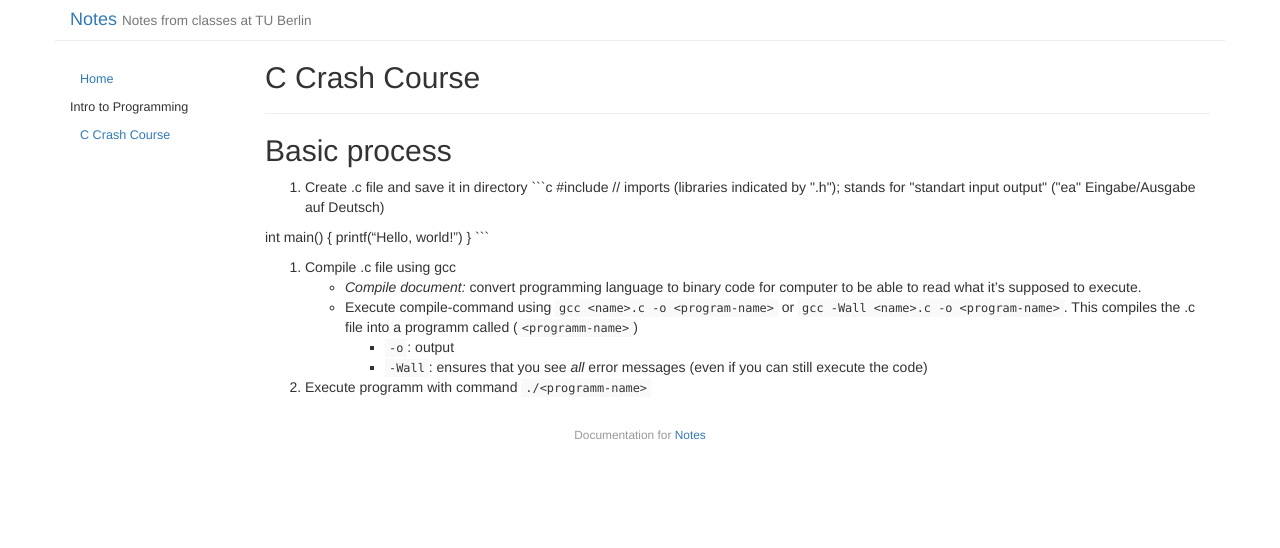
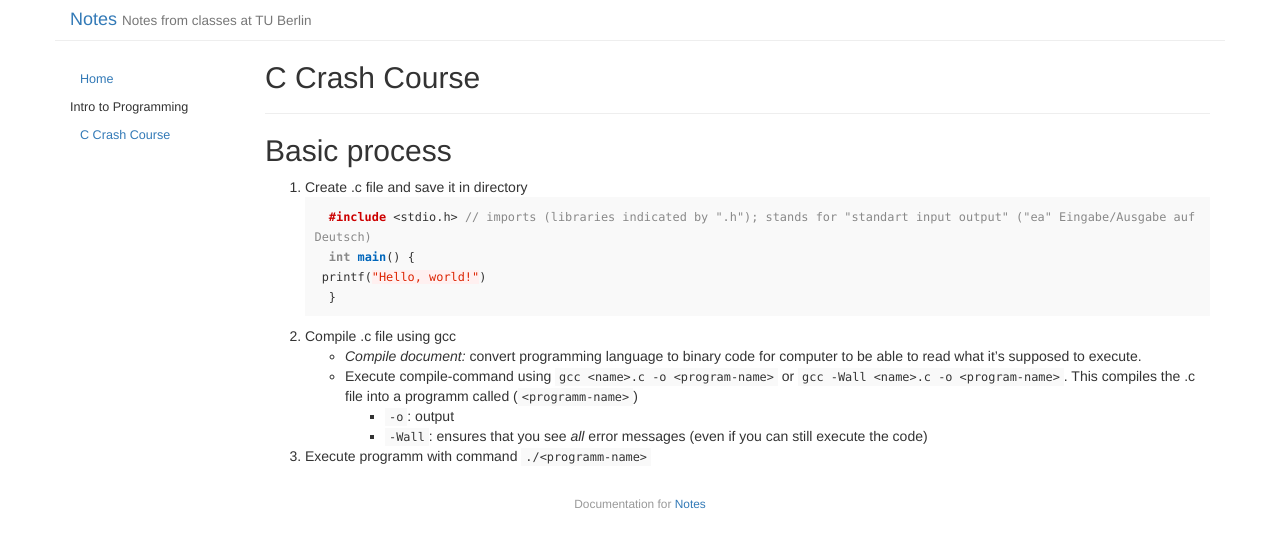
Before and after one commit to kajaschmidt/notes, a Jekyll site: the page built from _posts/2018-10-15-c-crash-course.md, in a window 1280 px wide. Shown: the top 548 px of the page. Built offline with Jekyll 4.4.1, drawn with Linux system fonts in a browser that asks for light colours.

Commit message:
formatting #3

````diff
--- a/_posts/2018-10-15-c-crash-course.md
+++ b/_posts/2018-10-15-c-crash-course.md
@@ -8,9 +8,8 @@ date: 2018-10-15 23:30:31
 ## Basic process
 
 1. Create .c file and save it in directory
-  ```c
+  ```cpp
   #include <stdio.h> // imports (libraries indicated by ".h"); stands for "standart input output" ("ea" Eingabe/Ausgabe auf Deutsch)
-
   int main() {
     printf("Hello, world!")
   }
````
